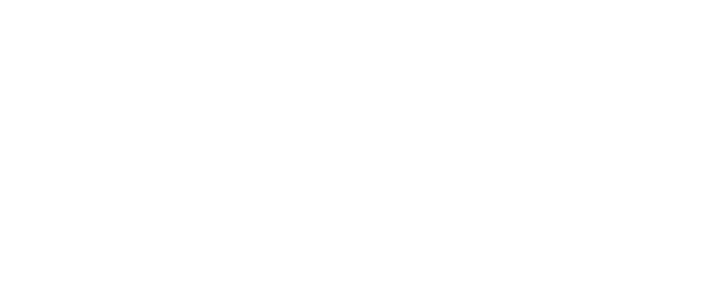
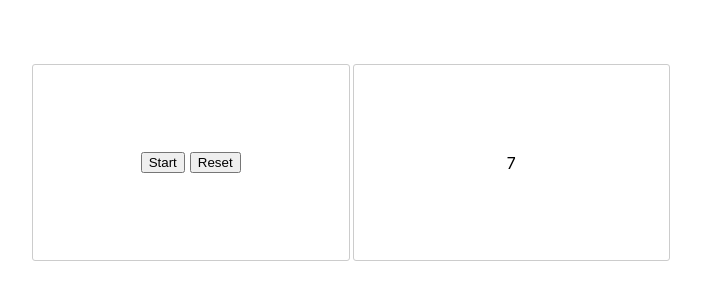
Before and after one commit to saurajit/react-learning, a React (Create React App) app: page / in a window 1280 px wide. Shown: the part 204-504 px from the top of the page, without its empty margins (289-990 px from the left). Built offline with nearby package versions, Linux system fonts and the light colour scheme.

Commit message:
Added timer and controls component

```diff
--- a/src/App.js
+++ b/src/App.js
@@ -1,10 +1,18 @@
 import React, { Component } from 'react';
 import './App.scss';
+import Controls from './components/Controls'
+import Timer from './components/Timer';
 
 class App extends Component {
   render() {
     return (
-      <div className="app-wrapper">
+      <div id="app-wrapper">
+        <div id="controls-wrapper" className="card center">
+          <Controls />
+        </div>
+        <div id="timer-wrapper" className="card center">
+          <Timer />
+        </div>
       </div>
     );
   }
--- a/src/App.scss
+++ b/src/App.scss
@@ -0,0 +1,37 @@
+#app-wrapper {
+    height: 100vh;
+    width: 100%;
+
+    display: grid;
+    column-gap: 3px;
+    row-gap: 3px;
+    grid-template-columns: repeat(12, 1fr);
+    grid-template-rows: repeat(12, 1fr);
+
+    #controls-wrapper {
+        grid-column: 4/7;
+        grid-row: 5/8;
+    }
+
+    #timer-wrapper {
+        grid-column: 7/10;
+        grid-row: 5/8;
+    }
+
+    .card {
+        border: 1px solid #CCC;
+        border-radius: 3px;
+    }
+}
+
+.center {
+    display: flex;
+    justify-content: center;
+    align-items: center;
+}
+
+.button-wrapper {
+    button + button {
+        margin-left: 5px;
+    }
+}
--- /dev/null
+++ b/src/components/Controls.js
@@ -0,0 +1,14 @@
+import React, { Component } from 'react';
+
+class Controls extends Component {
+  render() {
+    return (
+      <div className="button-wrapper">
+          <button type="button">Start</button>
+          <button type="button">Reset</button>
+      </div>
+    );
+  }
+}
+
+export default Controls;
--- /dev/null
+++ b/src/components/Timer.js
@@ -0,0 +1,30 @@
+import React, { Component } from 'react';
+
+class Timer extends Component {
+  timer;
+
+  constructor() {
+    super();
+    this.state = {
+      timer: 0
+    };
+  }
+
+  componentDidMount() {
+    this.timer = setInterval(() => {
+      this.setState({
+        timer: this.state.timer + 1
+      })
+    }, 1000);
+  }
+
+  render() {
+    return (
+      <div>
+          {this.state.timer}
+      </div>
+    );
+  }
+}
+
+export default Timer;
```
